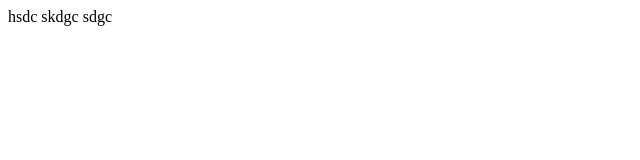
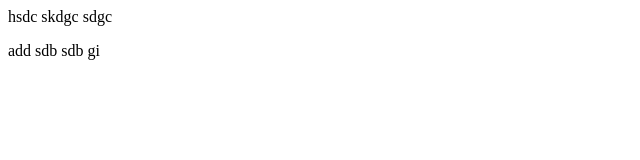
Before and after one commit to jay86050/pssdemo, a plain HTML site: page index.html in a window 1280 px wide. Shown: the full height of the page, 0-640 px from the left. Drawn offline with Linux system fonts and the light colour scheme.

Commit message:
add file

```diff
--- a/index.html
+++ b/index.html
@@ -1 +1,2 @@
 <p>hsdc skdgc sdgc </p>
+<p>add sdb sdb gi</p>
```
